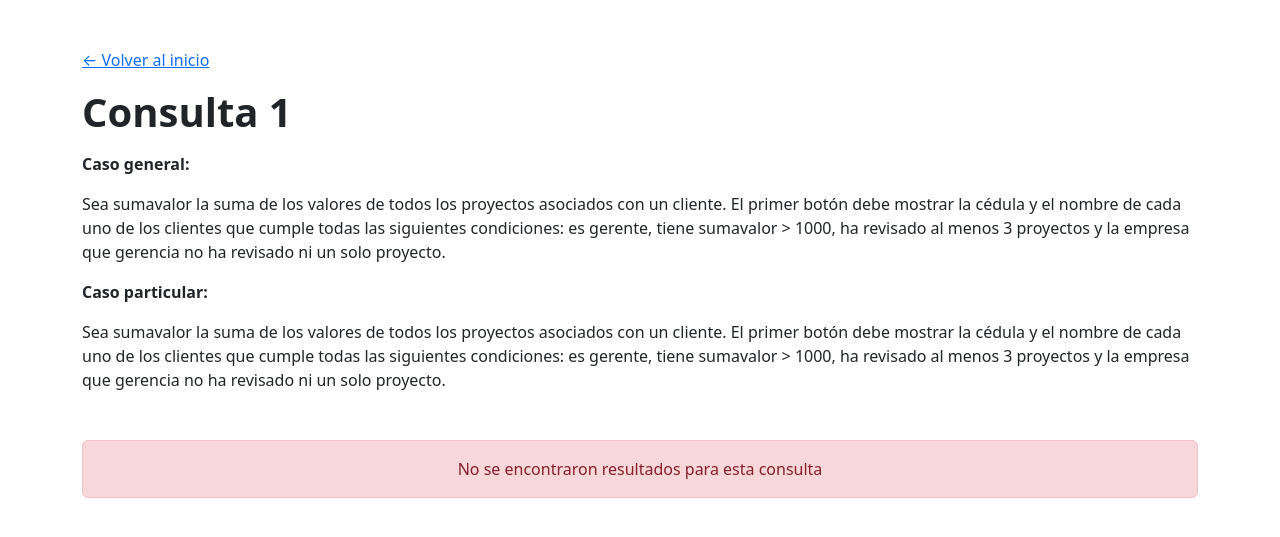
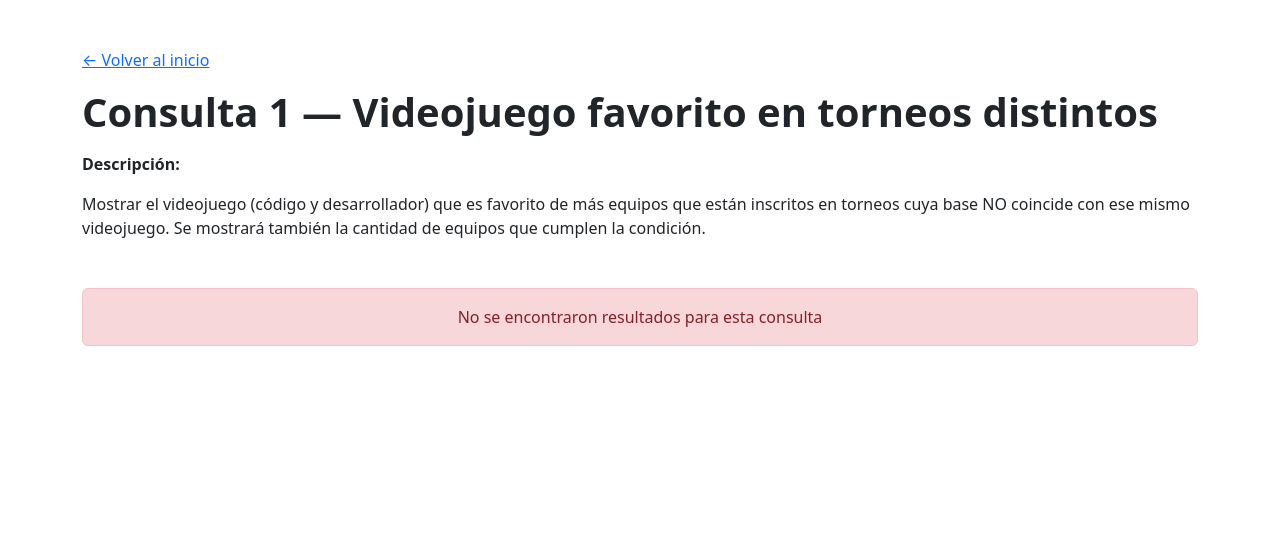
Before and after one commit to elhalconsas/www, a PHP site: page /consultas/consulta1.php in a window 1280 px wide. Shown: the top 537 px of the page. Run offline with PHP 8.4, Linux system fonts and the light colour scheme; data that the repository does not hold is empty.

Commit message:
modified:   EQUIPO/equipo.php 	modified:   EQUIPO/equipo_insert.php 	modified:   consultas/consulta1.php

```diff
--- a/consultas/consulta1.php
+++ b/consultas/consulta1.php
@@ -2,33 +2,30 @@
 include "../includes/header.php";
 ?>
 
-<!-- TÍTULO. Cambiarlo, pero dejar especificada la analogía -->
-<h1 class="mt-3 fw-bold">Consulta 1</h1>
+<!-- TÍTULO. Consulta requerida -->
+<h1 class="mt-3 fw-bold">Consulta 1 — Videojuego favorito en torneos distintos</h1>
 
-<p class="mt-3 fw-bold">Caso general:</p>
+<p class="mt-3 fw-bold">Descripción:</p>
 <p class="mt-3">
-    Sea sumavalor la suma de los valores de todos los proyectos asociados con un cliente.
-    El primer botón debe mostrar la cédula y el nombre de cada uno de los clientes
-    que cumple todas las siguientes condiciones: es gerente, tiene sumavalor > 1000,
-    ha revisado al menos 3 proyectos y la empresa que gerencia no ha revisado ni un
-    solo proyecto.
-</p>
-
-<p class="mt-3 fw-bold">Caso particular:</p>
-<p class="mt-3">
-    Sea sumavalor la suma de los valores de todos los proyectos asociados con un cliente.
-    El primer botón debe mostrar la cédula y el nombre de cada uno de los clientes
-    que cumple todas las siguientes condiciones: es gerente, tiene sumavalor > 1000,
-    ha revisado al menos 3 proyectos y la empresa que gerencia no ha revisado ni un
-    solo proyecto.
+    Mostrar el videojuego (código y desarrollador) que es favorito de más equipos
+    que están inscritos en torneos cuya base NO coincide con ese mismo videojuego.
+    Se mostrará también la cantidad de equipos que cumplen la condición.
 </p>
 
 <?php
 // Crear conexión con la BD
 require('../config/conexion.php');
 
-// Query SQL a la BD -> Crearla acá (No está completada, cambiarla a su contexto y a su analogía)
-$query = "SELECT cedula, nombre FROM cliente";
+// Query SQL a la BD: contar por videojuego las apariciones en equipos inscritos en
+// torneos cuya columna `videojuego_codigo` es distinta al videojuego favorito.
+$query = "SELECT v.codigo AS videojuego_codigo, v.desarrollador, COUNT(*) AS equipos_contados\n"
+    . "FROM videojuego v\n"
+    . "JOIN equipo e ON e.videojuego_favorito_codigo = v.codigo\n"
+    . "JOIN torneo t ON e.codigo_torneo = t.codigo_torneo\n"
+    . "WHERE (t.videojuego_codigo IS NULL OR t.videojuego_codigo <> v.codigo)\n"
+    . "GROUP BY v.codigo, v.desarrollador\n"
+    . "ORDER BY equipos_contados DESC\n"
+    . "LIMIT 1";
 
 // Ejecutar la consulta
 $resultadoC1 = mysqli_query($conn, $query) or die(mysqli_error($conn));
@@ -49,8 +46,9 @@ if($resultadoC1 and $resultadoC1->num_rows > 0):
         <!-- Títulos de la tabla, cambiarlos -->
         <thead class="table-dark">
             <tr>
-                <th scope="col" class="text-center">Cédula</th>
-                <th scope="col" class="text-center">Nombre</th>
+                <th scope="col" class="text-center">Código videojuego</th>
+                <th scope="col" class="text-center">Desarrollador</th>
+                <th scope="col" class="text-center">Equipos (conteo)</th>
             </tr>
         </thead>
 
@@ -64,8 +62,9 @@ if($resultadoC1 and $resultadoC1->num_rows > 0):
             <!-- Fila que se generará -->
             <tr>
                 <!-- Cada una de las columnas, con su valor correspondiente -->
-                <td class="text-center"><?= $fila["cedula"]; ?></td>
-                <td class="text-center"><?= $fila["nombre"]; ?></td>
+                <td class="text-center"><?= htmlspecialchars($fila["videojuego_codigo"]); ?></td>
+                <td class="text-center"><?= htmlspecialchars($fila["desarrollador"]); ?></td>
+                <td class="text-center"><?= htmlspecialchars($fila["equipos_contados"]); ?></td>
             </tr>
 
             <?php
```
Also changed, not shown: EQUIPO/equipo.php (+19 -1 lines), EQUIPO/equipo_insert.php (+29 -13 lines).
